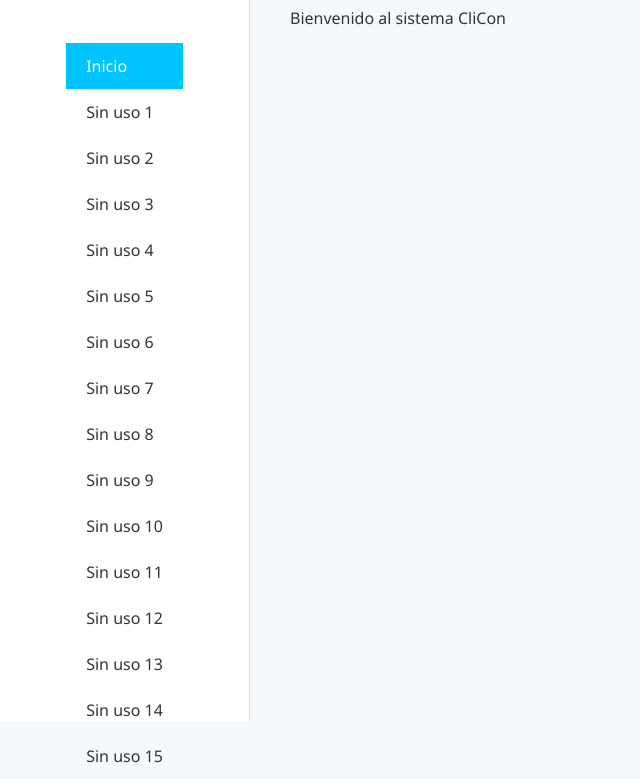
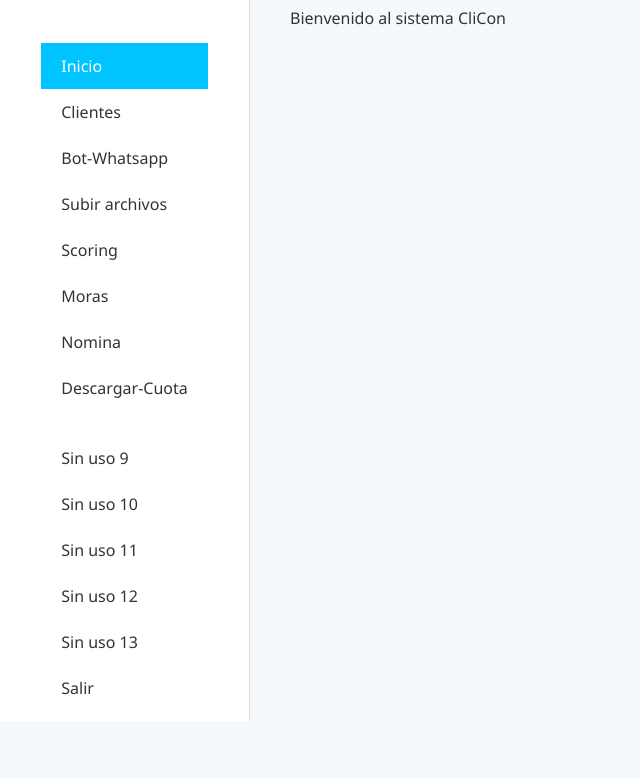
Before and after one commit to clicon-fanpage/clicon-fanpage.github.io, a plain HTML site: page administracion/index.html in a window 1280 px wide. Shown: the part 79-858 px from the top of the page, without its empty margins (0-640 px from the left). After the commit the page ends 800 px from the top, so only its background shows below. Drawn offline with Linux system fonts and the light colour scheme.

Commit message:
actualizacion

```diff
--- a/administracion/index.html
+++ b/administracion/index.html
@@ -14,21 +14,20 @@
       <nav>
         <ul>
           <li class="active"><a href="#">Inicio</a></li>
-          <li><a href="#">Sin uso 1</a></li>
-          <li><a href="#">Sin uso 2</a></li>
-          <li><a href="#">Sin uso 3</a></li>
-          <li><a href="#">Sin uso 4</a></li>
-          <li><a href="#">Sin uso 5</a></li>
-          <li><a href="#">Sin uso 6</a></li>
-          <li><a href="#">Sin uso 7</a></li>
-          <li><a href="#">Sin uso 8</a></li>
+          <li><a href="#">Clientes</a></li>
+          <li><a href="#">Bot-Whatsapp</a></li>
+          <li><a href="#">Subir archivos</a></li>
+          <li><a href="#">Scoring</a></li>
+          <li><a href="#">Moras</a></li>
+          <li><a href="#">Nomina</a></li>
+          <li><a href="#">Descargar-Cuota</a></li>
+          <li><a href="#"></a></li>
           <li><a href="#">Sin uso 9</a></li>
           <li><a href="#">Sin uso 10</a></li>
           <li><a href="#">Sin uso 11</a></li>
           <li><a href="#">Sin uso 12</a></li>
           <li><a href="#">Sin uso 13</a></li>
-          <li><a href="#">Sin uso 14</a></li>
-          <li><a href="#">Sin uso 15</a></li>
+          <li><a href="#">Salir</a></li>
         </ul>
       </nav>
     </aside>
```
Also changed, not shown: gerente/index.html (+1 -1 lines).
